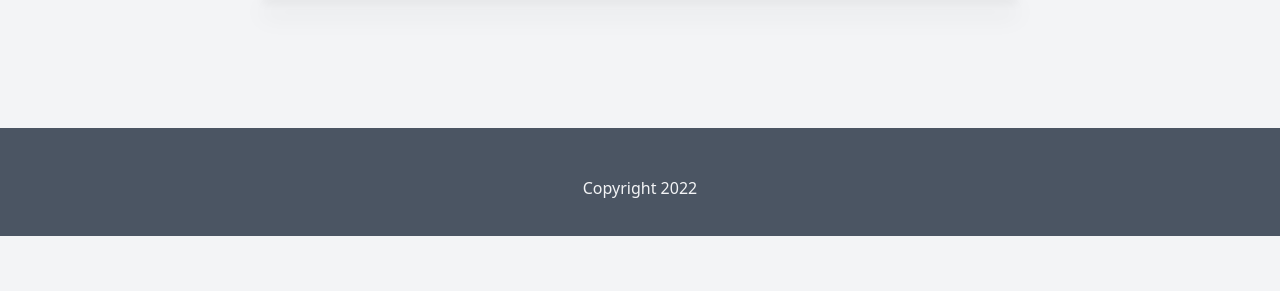
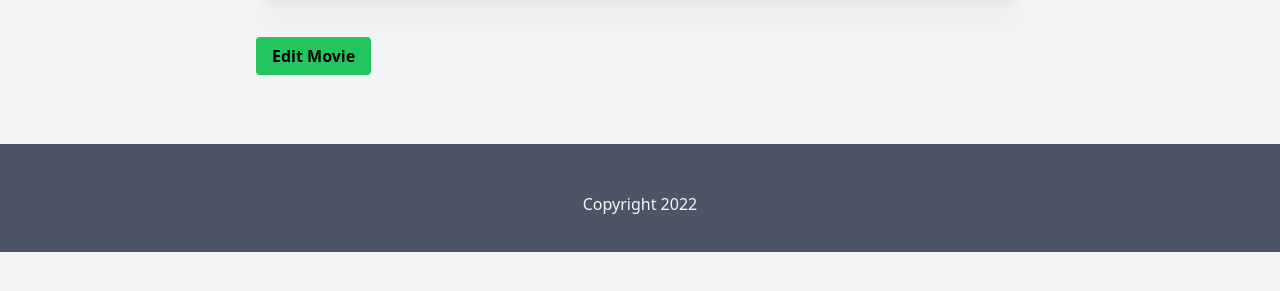
Before and after one commit to markpackham/symfony6_movies, a Symfony app: template templates/movies/show.html.twig in a window 1280 px wide. Shown: the part 216-507 px from the top of the page. Run offline with Twig, Linux system fonts and the light colour scheme; the template is opened without the code that fills it, so the values that code supplies are empty; style sheets or scripts are compiled from the project's sources; some libraries are stand-ins or nearby versions.

Commit message:
add edit button
https://youtu.be/NkxrdpgbrFg?t=149

```diff
--- a/templates/movies/create.html.twig
+++ b/templates/movies/create.html.twig
@@ -6,6 +6,7 @@
 
 
 {{form_start(form)}}
+
 {{form_widget(form)}}
 
 <button
--- a/templates/movies/index.html.twig
+++ b/templates/movies/index.html.twig
@@ -45,7 +45,7 @@
                     {{movie.description}}
             </p>
 
-            <a href="/blog/" class="uppercase border border-gray-500 text-gray-600 text-lg py-4 px-12 rounded transition transition-all hover:bg-gray-800 hover:text-white">
+            <a href="/movies/{{movie.id}}" class="uppercase border border-gray-500 text-gray-600 text-lg py-4 px-12 rounded transition transition-all hover:bg-gray-800 hover:text-white">
                 Keep Reading
             </a>
         </div>
--- a/templates/movies/show.html.twig
+++ b/templates/movies/show.html.twig
@@ -30,5 +30,9 @@
         <p class="text-xl py-6">
            {{movie.description}}
         </p>
+
+        <a
+        class="bg-green-500 font-bold py-2 px-4 rounded transition-all hover:bg-green-300"
+        href="/movies/edit/{{movie.id}}">Edit Movie</a>
     </div>
 {% endblock %}
```
